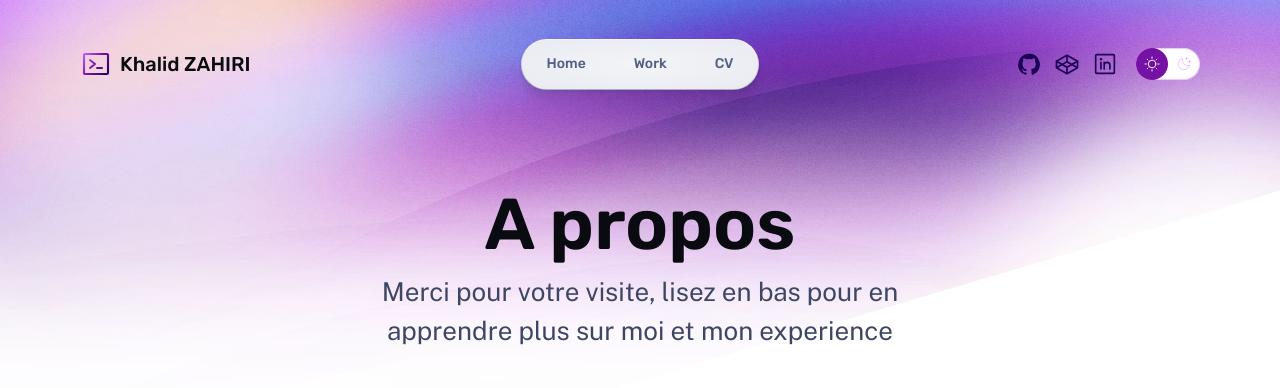
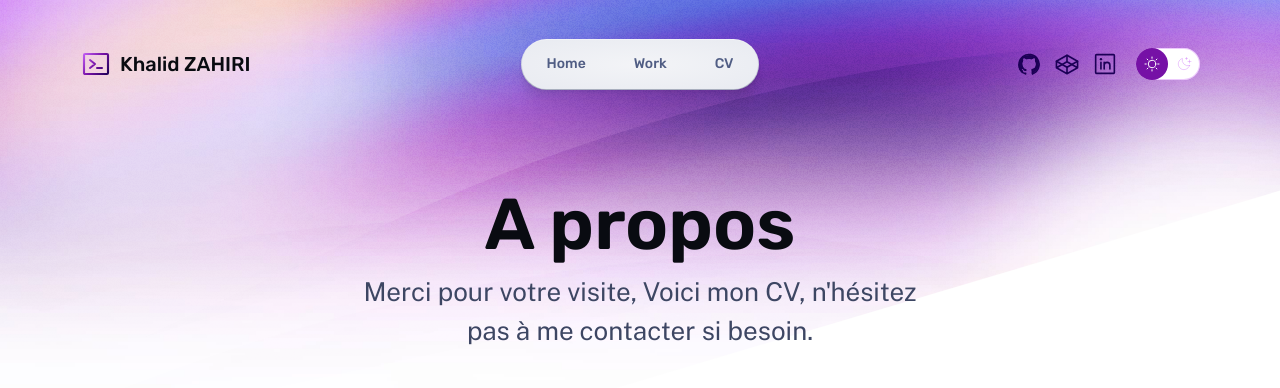
Before and after one commit to khalidzahiri/khalidzahiri.github.io, an Astro site: page /about in a window 1280 px wide. Shown: the top 388 px of the page. Built offline with nearby package versions, Linux system fonts and the light colour scheme; Astro itself is replaced by a stand-in of ours; grey boxes are pictures that could not be loaded.

Commit message:
modification de la page a propos

```diff
--- a/src/pages/about.astro
+++ b/src/pages/about.astro
@@ -10,7 +10,7 @@ import Hero from '../components/Hero.astro';
 		<main class="wrapper about">
 			<Hero
 				title="A propos"
-				tagline="Merci pour votre visite, lisez en bas pour en apprendre plus sur moi et mon experience"
+				tagline="Merci pour votre visite, Voici mon CV, n'hésitez pas à me contacter si besoin."
 			>
 				<img
 					width="1553"
```
